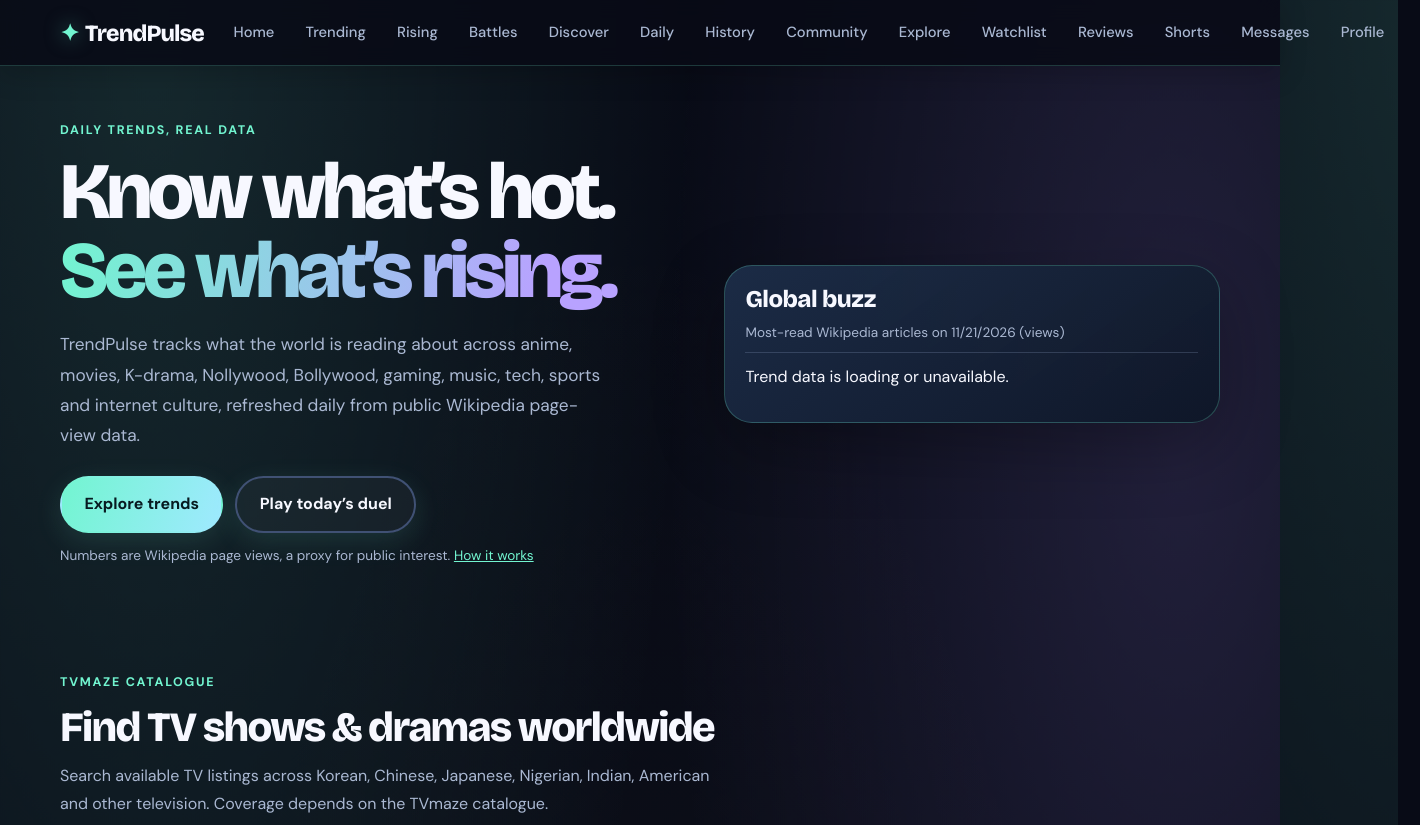
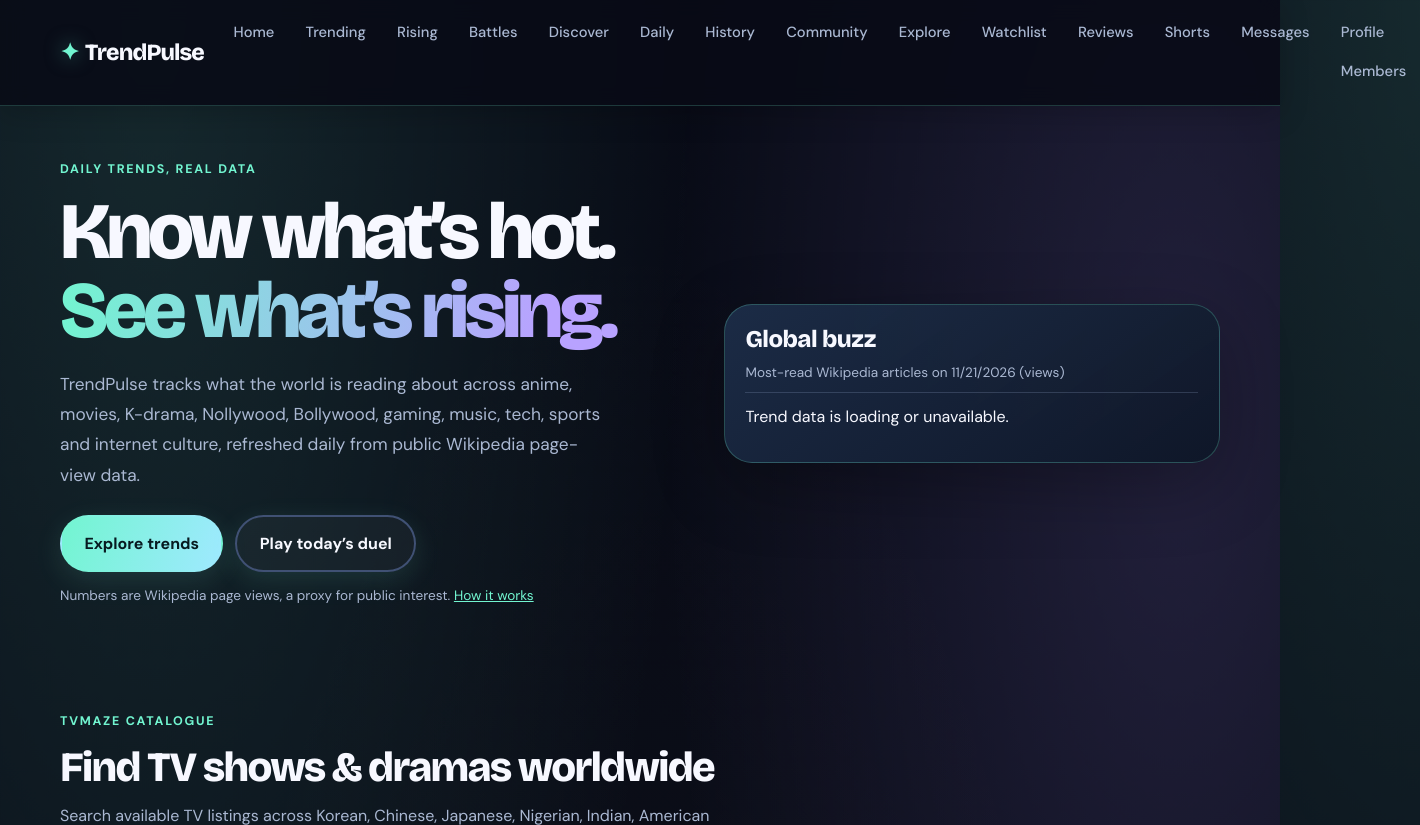
Before and after one commit to adeyemilukman495-netizen/Trendplus-, a plain HTML site: page index.html in a window 1280 px wide. Shown: the top 825 px of the page, 1420 px wide, since content can reach past the window. Drawn offline with nearby package versions, Linux system fonts and the light colour scheme; no server answers.

Commit message:
Add member workspace to TrendPulse home navigation

```diff
--- a/index.html
+++ b/index.html
@@ -29,7 +29,7 @@
 <a class="skip" href="#main">Skip to content</a>
 <header class="top"><div class="wrap bar">
 <a class="logo" href="./" aria-label="TrendPulse home"><span aria-hidden="true">&#10022;</span>TrendPulse</a>
-<nav aria-label="Main"><ul><li><a href="./" data-page="home">Home</a></li><li><a href="./trending.html" data-page="trending">Trending</a></li><li><a href="./rising.html" data-page="rising">Rising</a></li><li><a href="./battles.html" data-page="battles">Battles</a></li><li><a href="./discover.html" data-page="discover">Discover</a></li><li><a href="./challenge.html" data-page="challenge">Daily</a></li><li><a href="./history.html" data-page="history">History</a></li><li><a href="./community.html" data-page="community">Community</a></li><li><a href="./catalog.html">Explore</a></li><li><a href="./watchlist.html">Watchlist</a></li><li><a href="./reviews.html">Reviews</a></li><li><a href="./shorts.html">Shorts</a></li><li><a href="./messages.html">Messages</a></li><li><a href="./profile.html">Profile</a></li></ul></nav>
+<nav aria-label="Main"><ul><li><a href="./" data-page="home">Home</a></li><li><a href="./trending.html" data-page="trending">Trending</a></li><li><a href="./rising.html" data-page="rising">Rising</a></li><li><a href="./battles.html" data-page="battles">Battles</a></li><li><a href="./discover.html" data-page="discover">Discover</a></li><li><a href="./challenge.html" data-page="challenge">Daily</a></li><li><a href="./history.html" data-page="history">History</a></li><li><a href="./community.html" data-page="community">Community</a></li><li><a href="./catalog.html">Explore</a></li><li><a href="./watchlist.html">Watchlist</a></li><li><a href="./reviews.html">Reviews</a></li><li><a href="./shorts.html">Shorts</a></li><li><a href="./messages.html">Messages</a></li><li><a href="./profile.html">Profile</a><a href="./members.html">Members</a></li></ul></nav>
 </div></header>
 <main id="main">
 
```
